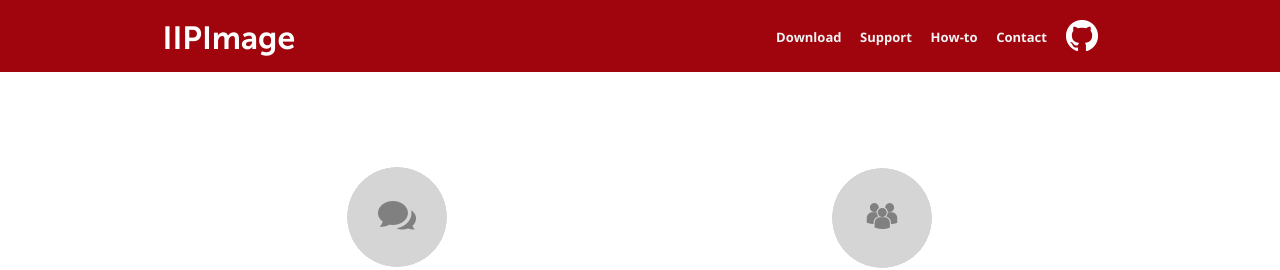
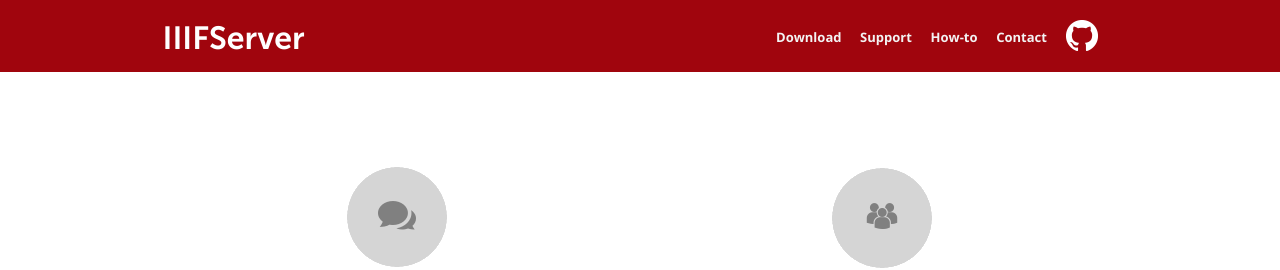
Before and after one commit to klokantech/www.iifserver.com, a Jekyll site: the page built from support.html, in a window 1280 px wide. Shown: the top 270 px of the page. Built offline with Jekyll 4.4.1, drawn with Linux system fonts in a browser that asks for light colours.

Commit message:
IIIFServer titles

```diff
--- a/_layouts/default.html
+++ b/_layouts/default.html
@@ -18,7 +18,7 @@
     <div id="navbar-top">
       <div class="container">
         <div class="logo">
-          <h1><a href="{{ site.baseurl }}">IIPImage</a></h1>
+          <h1><a href="{{ site.baseurl }}">IIIFServer</a></h1>
         </div>
         <ul class="nav">
           <li><a href="{{ site.baseurl }}download/">Download</a></li>
--- a/index.html
+++ b/index.html
@@ -28,7 +28,7 @@
 </div>
 <div class="row">
   <div class="col8 offset2 bg-gray-light center mary-4 padt-1 padb-2">
-    <h4 class="b pady-1">Are you looking for image hosting? Try <a href="http://www.iiifserver.com">Iiifserver</a>.</h4>
+    <h4 class="b pady-1">Are you looking for image hosting? Try <a href="http://www.iiifhosting.com">IiifHosting</a>.</h4>
     <a href="http://maptiler.com" class="btn" target="_blank">Read more</a>
   </div>
 </div>
```
